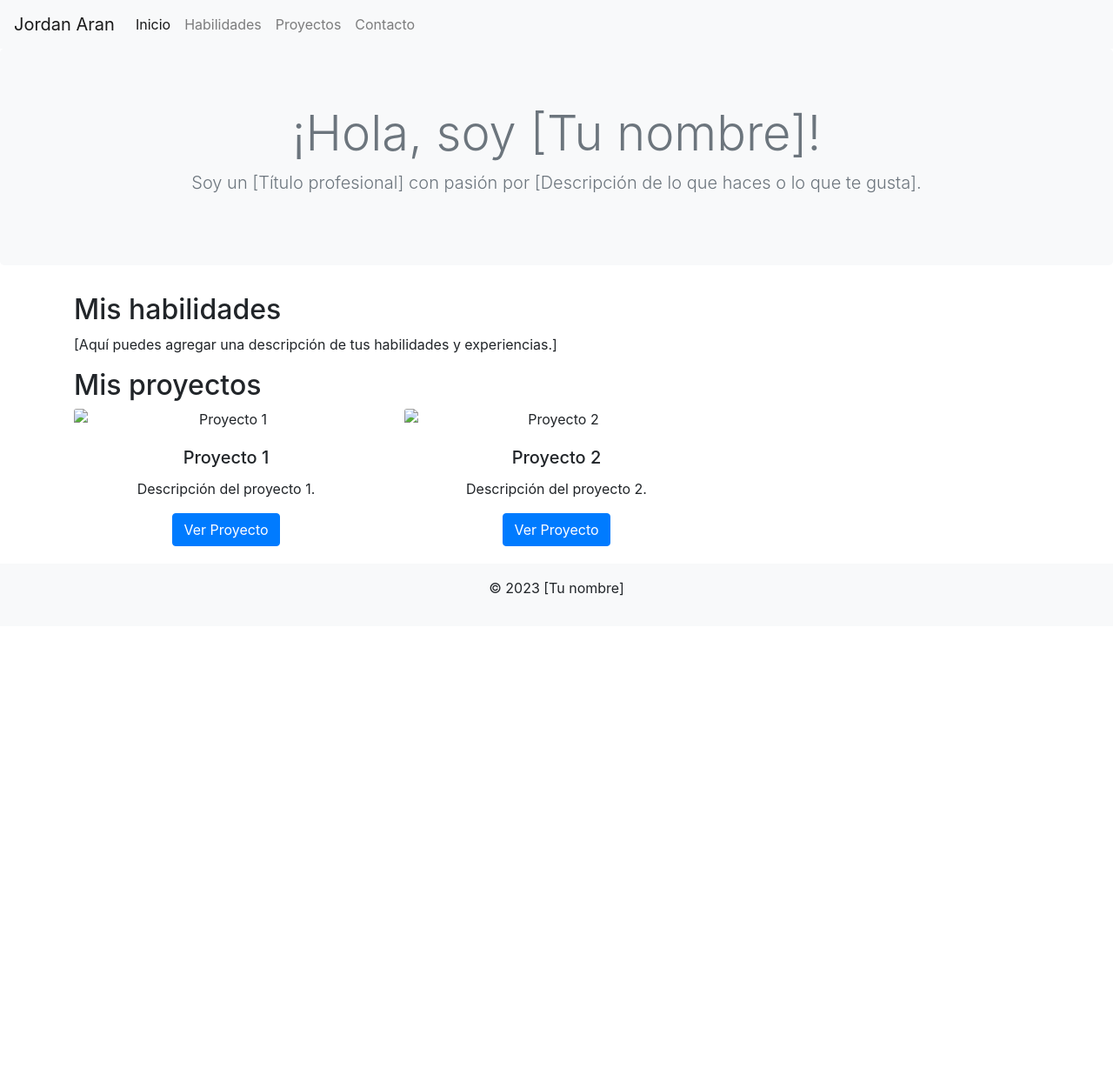
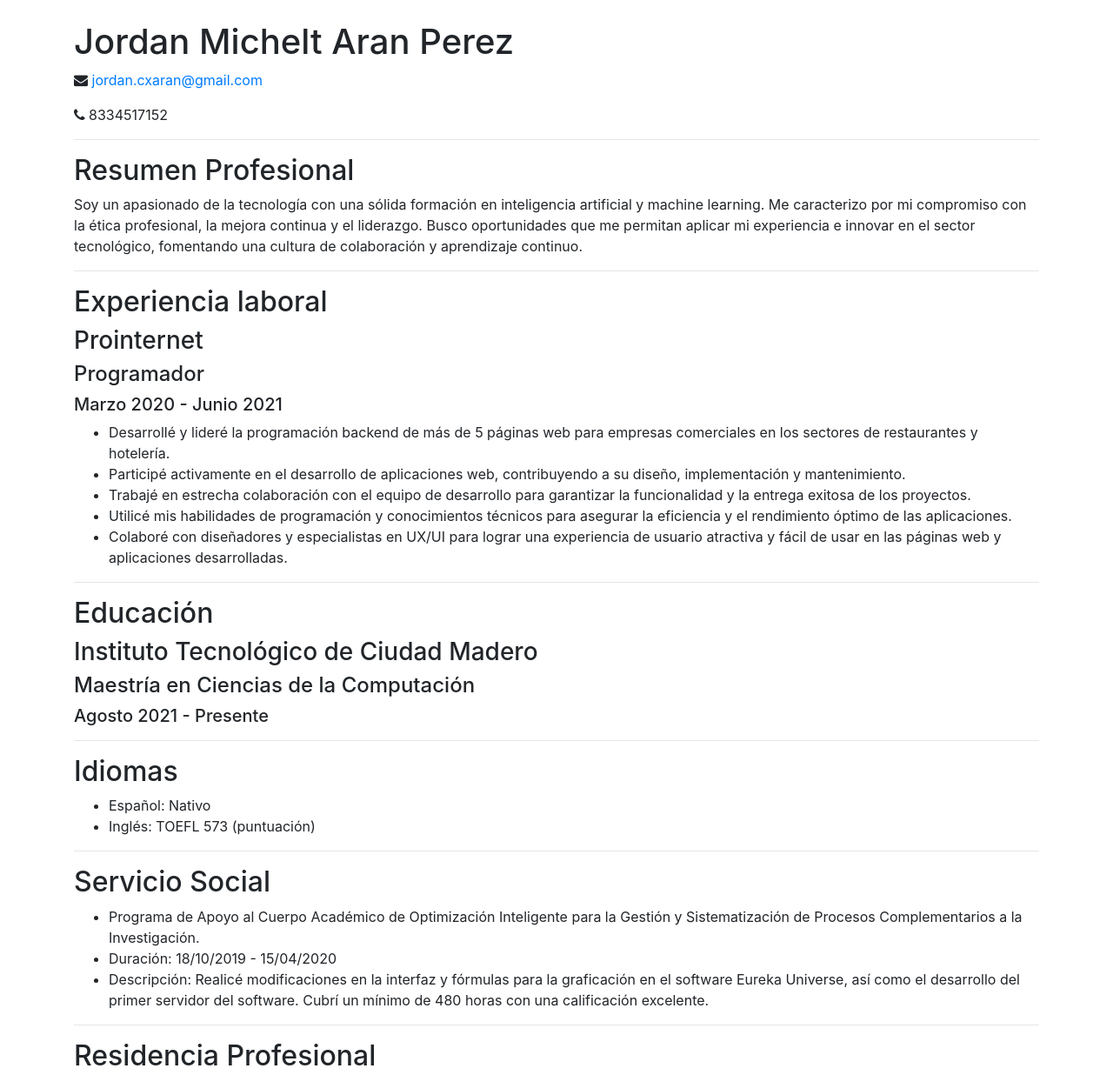
Before and after one commit to cxaran/cxaran.github.io, a plain HTML site: page index.html in a window 1280 px wide. Shown: the top 1236 px of the page at 87% size. Before the commit the page ends 800 px from the top, so only its background shows below. Drawn offline with nearby package versions, Linux system fonts and the light colour scheme.

Commit message:
Update index

```diff
--- a/index.html
+++ b/index.html
@@ -1,100 +1,84 @@
 <!DOCTYPE html>
 <html lang="es">
+
 <head>
-    <meta charset="UTF-8">
-    <meta name="viewport" content="width=device-width, initial-scale=1">
-    <title>Jordan Aran</title>
+    <title>Jordan Michelt Aran Perez - CV</title>
+    <meta charset="utf-8">
+    <meta name="viewport" content="width=device-width, initial-scale=1, shrink-to-fit=no">
 
-    <!-- Bootstrap CSS -->
-    <link rel="stylesheet" href="https://stackpath.bootstrapcdn.com/bootstrap/4.3.1/css/bootstrap.min.css">
+    <link rel="stylesheet" href="https://stackpath.bootstrapcdn.com/bootstrap/4.5.2/css/bootstrap.min.css">
+    <link rel="stylesheet" href="https://cdnjs.cloudflare.com/ajax/libs/font-awesome/4.7.0/css/font-awesome.min.css">
+    <script src="https://code.jquery.com/jquery-3.5.1.slim.min.js"></script>
+    <script src="https://stackpath.bootstrapcdn.com/bootstrap/4.5.2/js/bootstrap.min.js"></script>
+</head>
 
-    <!-- Estilos personalizados -->
-    <style>
-        .jumbotron {
-            background-color: #f8f9fa;
-            color: #6c757d;
-        }
+<body>
+    <div class="container">
+        <div class="row">
+            <div class="col-lg-12">
+                <h1 class="mt-4">Jordan Michelt Aran Perez</h1>
+                <p><i class="fa fa-envelope"></i> <a href="mailto:jordan.cxaran@gmail.com">jordan.cxaran@gmail.com</a></p>
+                <p><i class="fa fa-phone"></i> 8334517152</p>
 
-        .card {
-            border: none;
-        }
-    </style>
-</head>
-<body>
-    <!-- Encabezado -->
-    <header>
-        <nav class="navbar navbar-expand-lg navbar-light bg-light">
-            <a class="navbar-brand" href="#">Jordan Aran</a>
-            <button class="navbar-toggler" type="button" data-toggle="collapse" data-target="#navbarNav" aria-controls="navbarNav" aria-expanded="false" aria-label="Toggle navigation">
-                <span class="navbar-toggler-icon"></span>
-            </button>
-            <div class="collapse navbar-collapse" id="navbarNav">
-                <ul class="navbar-nav">
-                    <li class="nav-item active">
-                        <a class="nav-link" href="#">Inicio</a>
-                    </li>
-                    <li class="nav-item">
-                        <a class="nav-link" href="#">Habilidades</a>
-                    </li>
-                    <li class="nav-item">
-                        <a class="nav-link" href="#">Proyectos</a>
-                    </li>
-                    <li class="nav-item">
-                        <a class="nav-link" href="#">Contacto</a>
-                    </li>
+                <hr>
+
+                <h2>Resumen Profesional</h2>
+                <p>Soy un apasionado de la tecnología con una sólida formación en inteligencia artificial y machine learning. Me caracterizo por mi compromiso con la ética profesional, la mejora continua y el liderazgo. Busco oportunidades que me permitan aplicar mi experiencia e innovar en el sector tecnológico, fomentando una cultura de colaboración y aprendizaje continuo.</p>
+
+                <hr>
+
+                <h2>Experiencia laboral</h2>
+
+                <h3>Prointernet</h3>
+                <h4>Programador</h4>
+                <h5>Marzo 2020 - Junio 2021</h5>
+                <ul>
+                    <li>Desarrollé y lideré la programación backend de más de 5 páginas web para empresas comerciales en los sectores de restaurantes y hotelería.</li>
+                    <li>Participé activamente en el desarrollo de aplicaciones web, contribuyendo a su diseño, implementación y mantenimiento.</li>
+                    <li>Trabajé en estrecha colaboración con el equipo de desarrollo para garantizar la funcionalidad y la entrega exitosa de los proyectos.</li>
+                    <li>Utilicé mis habilidades de programación y conocimientos técnicos para asegurar la eficiencia y el rendimiento óptimo de las aplicaciones.</li>
+                    <li>Colaboré con diseñadores y especialistas en UX/UI para lograr una experiencia de usuario atractiva y fácil de usar en las páginas web y aplicaciones desarrolladas.</li>
                 </ul>
+
+                <hr>
+
+                <h2>Educación</h2>
+
+                <h3>Instituto Tecnológico de Ciudad Madero</h3>
+                <h4>Maestría en Ciencias de la Computación</h4>
+                <h5>Agosto 2021 - Presente</h5>
+
+                <hr>
+
+                <h2>Idiomas</h2>
+                <ul>
+                    <li>Español: Nativo</li>
+                    <li>Inglés: TOEFL 573 (puntuación)</li>
+                </ul>
+
+                <hr>
+
+                <h2>Servicio Social</h2>
+                <ul>
+                    <li>Programa de Apoyo al Cuerpo Académico de Optimización Inteligente para la Gestión y Sistematización de Procesos Complementarios a la Investigación.</li>
+                    <li>Duración: 18/10/2019 - 15/04/2020</li>
+                    <li>Descripción: Realicé modificaciones en la interfaz y fórmulas para la graficación en el software Eureka Universe, así como el desarrollo del primer servidor del software. Cubrí un mínimo de 480 horas con una calificación excelente.</li>
+                </ul>
+
+                <hr>
+
+                <h2>Residencia Profesional</h2>
+                <ul>
+                    <li>Nombre del proyecto: Desarrollar Interfaz Gráfica Web para Soporte a la Experimentación con Problemas Multiobjetivo con Conocimiento Imperfecto.</li>
+                    <li>Período: 01/10/2020 - 28/01/2021</li>
+                    <li>Descripción: Participé en el desarrollo de una plataforma web para el proyecto Modelos Matemáticos de Soporte a la Toma de Decisiones para la Reducción del Impacto Socioeconómico de la Epidemia de COVID-19, actualmente disponible en http://covid19.cdmadero.tecnm.mx.</li>
+                </ul>
+
+                <!-- Agrega más secciones aquí de la misma forma -->
+
             </div>
-        </nav>
-    </header>
+        </div>
+    </div>
+</body>
 
-    <!-- Jumbotron -->
-    <div class="jumbotron text-center">
-        <h1 class="display-4">¡Hola, soy [Tu nombre]!</h1>
-        <p class="lead">Soy un [Título profesional] con pasión por [Descripción de lo que haces o lo que te gusta].</p>
-    </div>
-
-    <!-- Contenido principal -->
-    <main class="container">
-        <h2>Mis habilidades</h2>
-        <!-- Aquí puedes agregar tus habilidades -->
-        <p>[Aquí puedes agregar una descripción de tus habilidades y experiencias.]</p>
-
-        <h2>Mis proyectos</h2>
-        <div class="row">
-            <!-- Tarjeta de proyecto 1 -->
-            <div class="col-md-4">
-                <div class="card text-center">
-                    <img class="card-img-top" src="[URL de la imagen del proyecto]" alt="Proyecto 1">
-                    <div class="card-body">
-                        <h5 class="card-title">Proyecto 1</h5>
-                        <p class="card-text">Descripción del proyecto 1.</p>
-                        <a href="[URL del proyecto 1]" class="btn btn-primary">Ver Proyecto</a>
-                    </div>
-                </div>
-            </div>
-            <!-- Tarjeta de proyecto 2 -->
-            <div class="col-md-4">
-                <div class="card text-center">
-                    <img class="card-img-top" src="[URL de la imagen del proyecto]" alt="Proyecto 2">
-                    <div class="card-body">
-                        <h5 class="card-title">Proyecto 2</h5>
-                        <p class="card-text">Descripción del proyecto 2.</p>
-                        <a href="[URL del proyecto 2]" class="btn btn-primary">Ver Proyecto</a>
-                    </div>
-                </div>
-            </div>
-            <!-- Puedes agregar más tarjetas de proyectos aquí -->
-        </div>
-    </main>
-
-    <!-- Pie de página -->
-    <footer class="bg-light text-center py-3">
-        <p>&copy; 2023 [Tu nombre]</p>
-    </footer>
-
-    <!-- Bootstrap JS -->
-    <script src="https://code.jquery.com/jquery-3.3.1.slim.min.js"></script>
-    <script src="https://cdnjs.cloudflare.com/ajax/libs/popper.js/1.14.7/umd/popper.min.js"></script>
-    <script src="https://stackpath.bootstrapcdn.com/bootstrap/4.3.1/js/bootstrap.min.js"></script>
-</body>
 </html>
```
